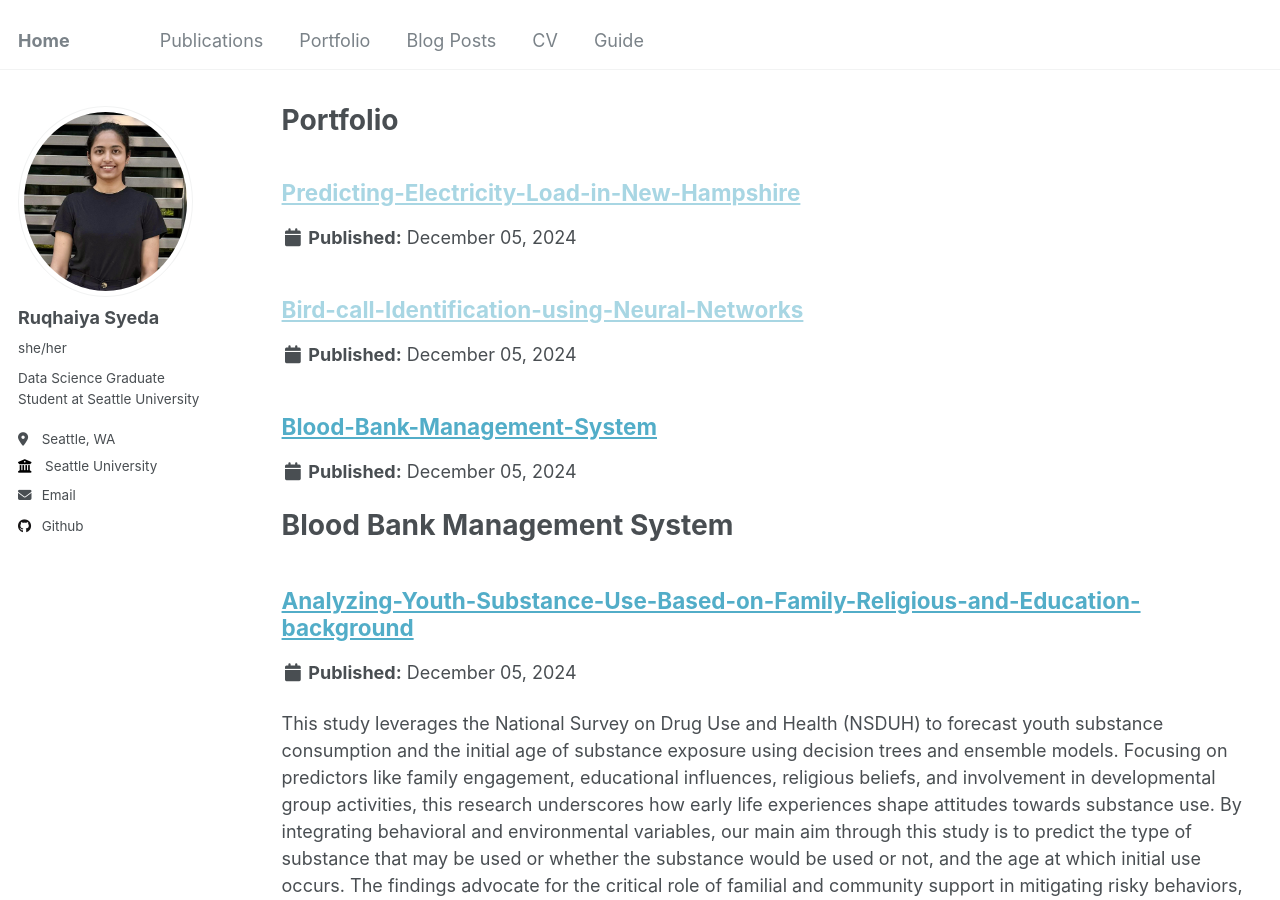
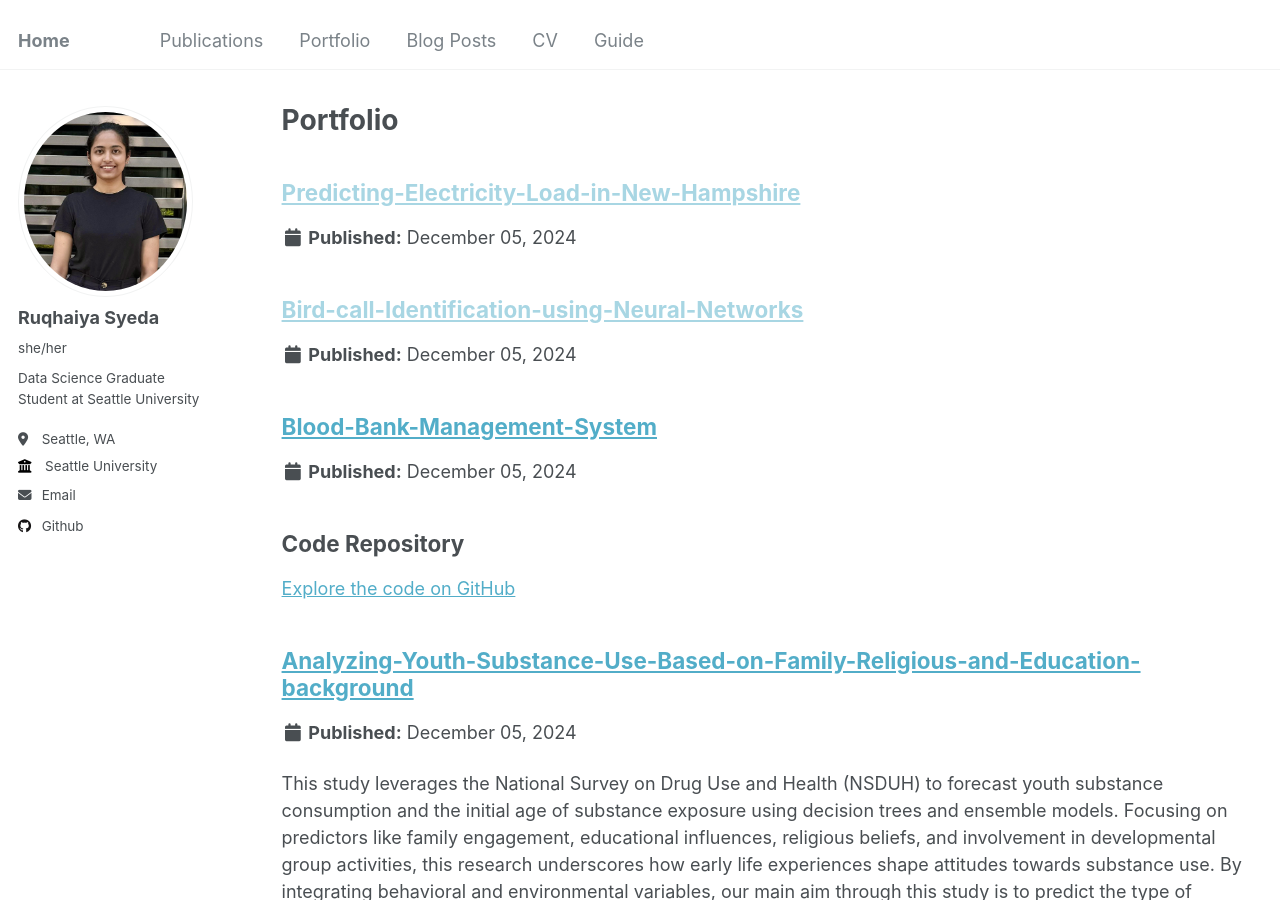
Before and after one commit to Ruqhaiya/ruqhaiya.github.io, a Jekyll site: the page built from _pages/portfolio.html, in a window 1280 px wide and 900 px high. Built offline with Jekyll 4.4.1, drawn with Linux system fonts in a browser that asks for light colours.

Commit message:
Update portfolio-3.md

```diff
--- a/_portfolio/portfolio-3.md
+++ b/_portfolio/portfolio-3.md
@@ -1,10 +1,10 @@
 ---
 title: "Blood-Bank-Management-System"
+
 description: "The Blood Bank Management System (BBMS) is an application designed to facilitate the querying and visualization of blood bank data. It provides a user-friendly interface to execute predefined SQL queries, access donor information, manage blood inventory, and visualize data analytics through integrated Tableau visualizations."
+
 collection: portfolio
 ---
-
-# Blood Bank Management System
 
 ## Code Repository
 [Explore the code on GitHub](https://github.com/Ruqhaiya/Blood-Bank-Management-System)
```
